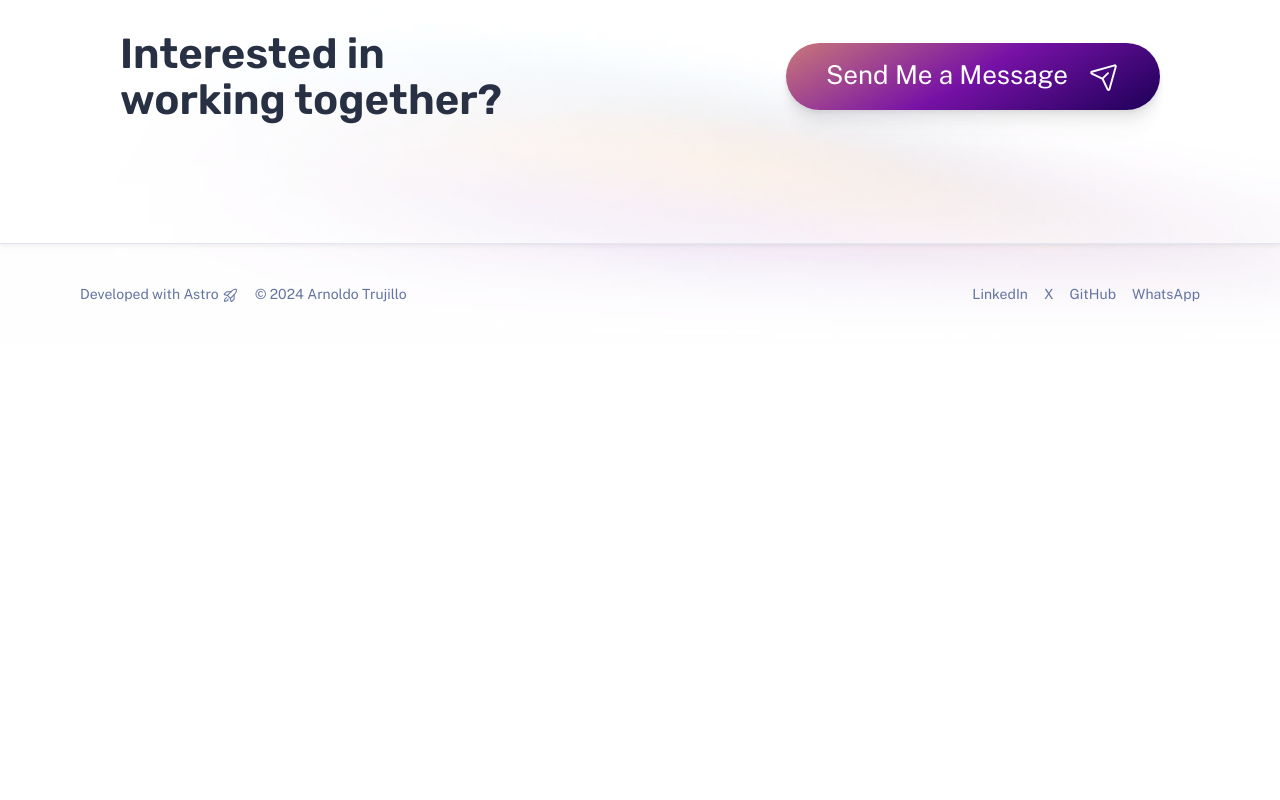
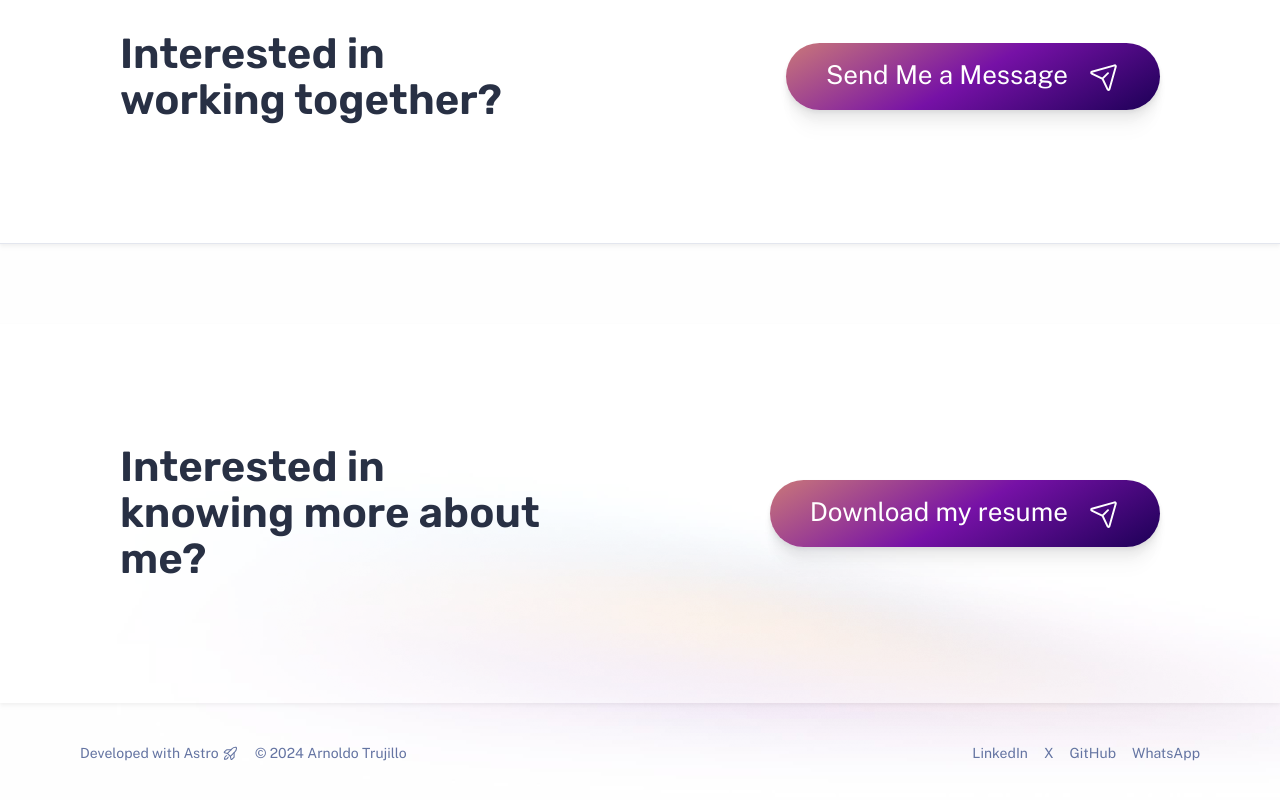
Before and after one commit to Hunnter7/Portfolio, an Astro site in the folder Portfolio/: page /about in a window 1280 px wide. Shown: the part 1538-2338 px from the top of the page. Before the commit the page ends 1883 px from the top, so only its background shows below. Built offline with nearby package versions, Linux system fonts and the light colour scheme; Astro itself is replaced by a stand-in of ours.

Commit message:
new file:   Portfolio/public/assets/Curriculum_-_Arnoldo_Trujillo_-_RPA_Developer.pdf 	new file:   Portfolio/public/assets/MnasNet.png 	modified:   Portfolio/public/assets/about-me.jpg 	deleted:    Portfolio/public/assets/at-work.jpg 	modified:   Portfolio/public/assets/burnout-ilustration.jpg 	deleted:    Portfolio/public/assets/burnout-ilustration.png 	modified:   Portfolio/public/assets/continuing-education.jpg 	modified:   Portfolio/public/assets/engineering-ethics.jpg 	modified:   Portfolio/public/assets/musanet.jpg 	modified:   Portfolio/public/assets/portrait.jpg 	deleted:    Portfolio/public/assets/stock-1.jpg 	deleted:    Portfolio/public/assets/stock-2.jpg 	deleted:    Portfolio/public/assets/stock-3.jpg 	deleted:    Portfolio/public/assets/stock-4.jpg 	new file:   Portfolio/src/components/Resume.astro 	modified:   Portfolio/src/pages/about.astro

```diff
--- /dev/null
+++ b/Portfolio/src/components/Resume.astro
@@ -0,0 +1,85 @@
+---
+import Icon from './Icon.astro';
+---
+<aside>
+	<h2>Interested in knowing more about me?</h2>
+	<a href="/assets/Curriculum_-_Arnoldo_Trujillo_-_RPA_Developer.pdf	" download="Arnoldo-Trujillo-CV.pdf">
+		Download my resume
+		<Icon icon="paper-plane-tilt" size="1.2em" />
+	</a>
+</aside>
+
+<style>
+	aside {
+		display: flex;
+		flex-direction: column;
+		align-items: center;
+		background-color: var(--gray-999_40);
+		box-shadow: var(--shadow-sm);
+	}
+
+	h2 {
+		font-size: var(--text-xl);
+		text-align: center;
+		max-width: 15ch;
+	}
+
+	@media (min-width: 50em) {
+		aside {
+			padding: 7.5rem;
+			flex-direction: row;
+			flex-wrap: wrap;
+			justify-content: space-between;
+		}
+
+		h2 {
+			font-size: var(--text-3xl);
+			text-align: left;
+		}
+	}
+
+	a {
+		position: relative;
+		display: flex;
+		place-content: center;
+		text-align: center;
+		padding: 0.56em 2em;
+		gap: 0.8em;
+		color: var(--accent-text-over);
+		text-decoration: none;
+		line-height: 1.1;
+		border-radius: 999rem;
+		overflow: hidden;
+		background: var(--gradient-accent-orange);
+		box-shadow: var(--shadow-md);
+		white-space: nowrap;
+	}
+
+	@media (min-width: 20em) {
+		a {
+			font-size: var(--text-lg);
+		}
+	}
+
+	/* Overlay for hover effects. */
+	a::after {
+		content: '';
+		position: absolute;
+		inset: 0;
+		pointer-events: none;
+		transition: background-color var(--theme-transition);
+		mix-blend-mode: overlay;
+	}
+
+	a:focus::after,
+	a:hover::after {
+		background-color: hsla(var(--gray-999-basis), 0.3);
+	}
+
+	@media (min-width: 50em) {
+		a {
+			padding: 1.125rem 2.5rem;
+			font-size: var(--text-xl);
+		}
+	}
+</style>
--- a/Portfolio/src/pages/about.astro
+++ b/Portfolio/src/pages/about.astro
@@ -3,6 +3,7 @@ import BaseLayout from '../layouts/BaseLayout.astro';
 
 import ContactCTA from '../components/ContactCTA.astro';
 import Hero from '../components/Hero.astro';
+import Resume from '../components/Resume.astro';
 ---
 
 <BaseLayout title="About | Arnoldo Trujillo" description="About Arnoldo Trujillo">
@@ -54,8 +55,8 @@ import Hero from '../components/Hero.astro';
 				</div>
 			</section>
 		</main>
-
 		<ContactCTA />
+		<Resume />
 	</div>
 </BaseLayout>
 
@@ -66,7 +67,7 @@ import Hero from '../components/Hero.astro';
 		gap: 3.5rem;
 	}
 
-	img {
+ 	img {
 		margin-top: 1.5rem;
 		border-radius: 1.5rem;
 		box-shadow: var(--shadow-md);
@@ -114,5 +115,17 @@ import Hero from '../components/Hero.astro';
 			display: contents;
 			font-size: var(--text-lg);
 		}
+		.download-cv {
+  			background-color: #4CAF50;
+  			color: #fff;
+  			border: none;
+  			padding: 10px 20px;
+  			font-size: 16px;
+  			cursor: pointer;
+		}
+
+		.download-cv:hover {
+  			background-color: #3e8e41;
+		}
 	}
 </style>
```
Also changed, not shown: Portfolio/public/assets/MnasNet.png (added), Portfolio/public/assets/about-me.jpg, Portfolio/public/assets/at-work.jpg (deleted), Portfolio/public/assets/burnout-ilustration.jpg, Portfolio/public/assets/burnout-ilustration.png (deleted), Portfolio/public/assets/continuing-education.jpg, Portfolio/public/assets/engineering-ethics.jpg, Portfolio/public/assets/musanet.jpg, Portfolio/public/assets/portrait.jpg, Portfolio/public/assets/stock-1.jpg (deleted), Portfolio/public/assets/stock-2.jpg (deleted), Portfolio/public/assets/stock-3.jpg (deleted), Portfolio/public/assets/stock-4.jpg (deleted), 1 other file.
